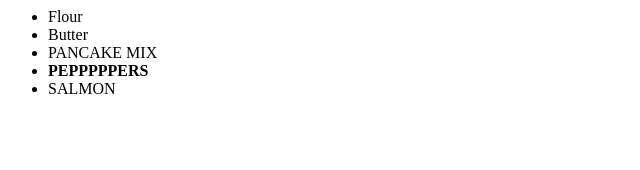
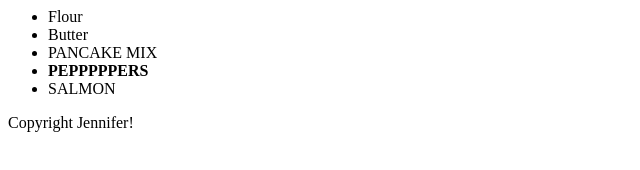
Before and after one commit to fashed/grocerylist, a plain HTML site: page index.html in a window 1280 px wide. Shown: the whole page, without its empty margins (0-640 px from the left). Drawn offline with Linux system fonts and the light colour scheme.

Commit message:
Started off this footer

```diff
--- a/index.html
+++ b/index.html
@@ -8,4 +8,7 @@
 			<li>SALMON</li>
 		</ul>
 	</body>
+	<footer>
+		Copyright Jennifer!
+	</footer>
 </html>
```
